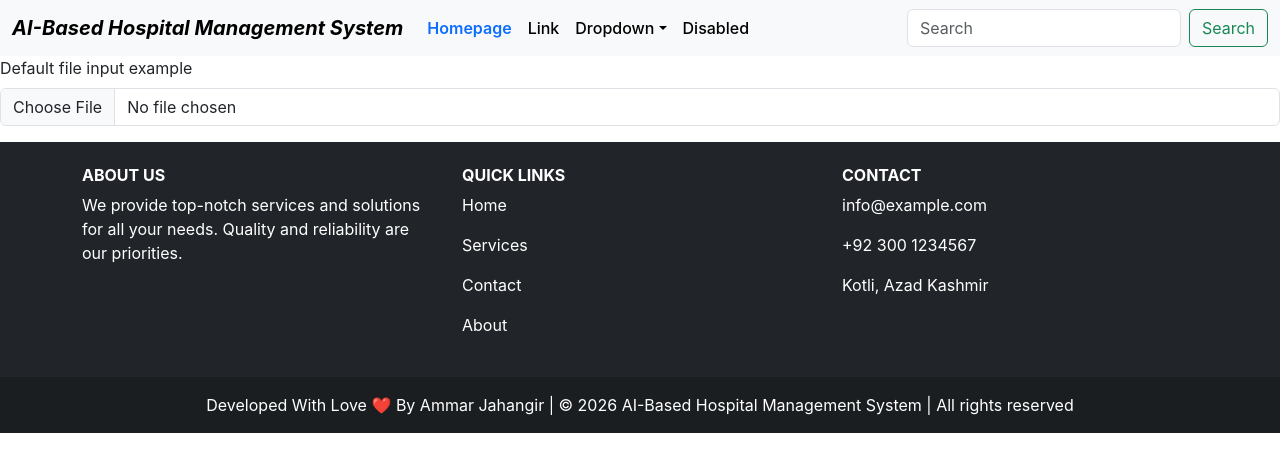
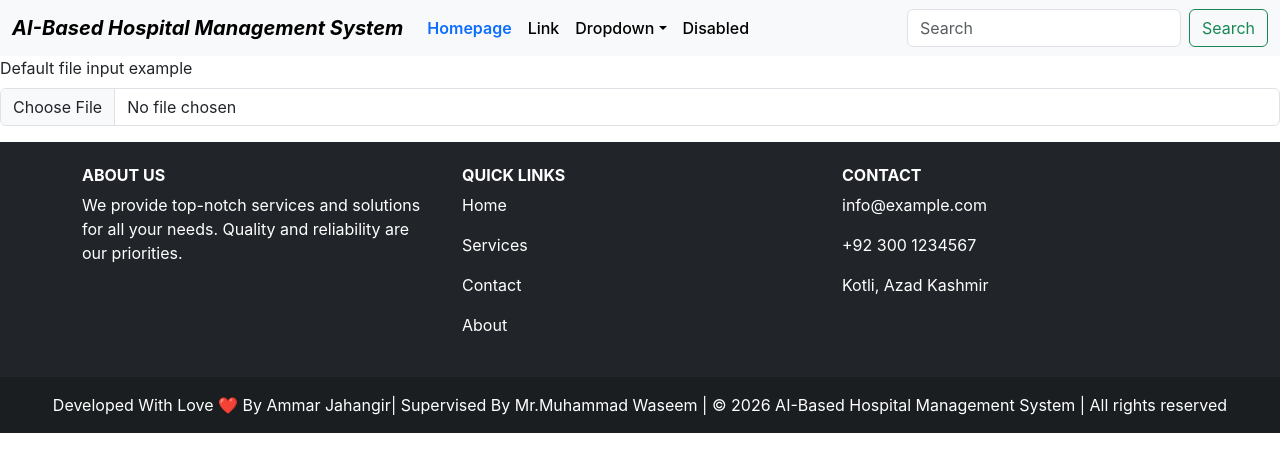
Before and after one commit to ammarcs23/Project, a React (Create React App) app in the folder hospital-management-system/: page / in a window 1280 px wide. Shown: the top 472 px of the page. Built offline with nearby package versions, Linux system fonts and the light colour scheme.

Commit message:
Just Improvements in Footer

```diff
--- a/hospital-management-system/src/components/Footer.js
+++ b/hospital-management-system/src/components/Footer.js
@@ -58,7 +58,7 @@ class Footer extends Component {
           className="text-center p-3"
           style={{ backgroundColor: "rgba(0, 0, 0, 0.2)" }}
         >
-          Developed With Love ❤️ By Ammar Jahangir | © 2026 AI-Based Hospital Management System | All rights reserved
+          Developed With Love ❤️ By Ammar Jahangir| Supervised By Mr.Muhammad Waseem | © 2026 AI-Based Hospital Management System | All rights reserved
         </div>
       </footer>
     );
```
